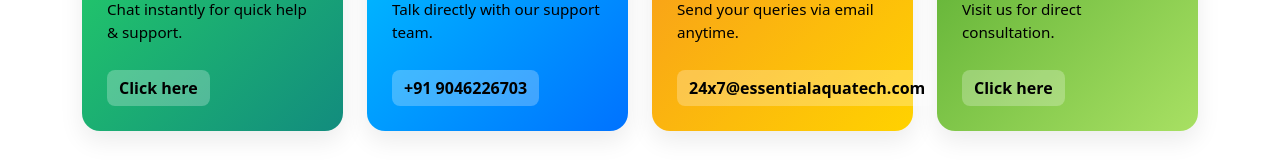
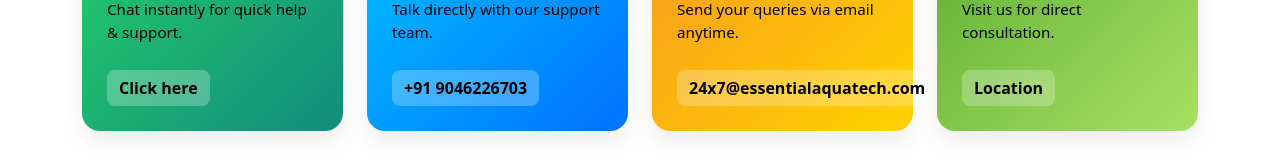
Before and after one commit to EssentitalAquatech/MeenammaBazaar, a React (Vite) app in the folder frontend/: page /contact in a window 1280 px wide. Shown: the part 460-620 px from the top of the page. Built offline with nearby package versions, Linux system fonts and the light colour scheme.

Commit message:
updated project

```diff
--- a/frontend/src/components/pages/Contact.jsx
+++ b/frontend/src/components/pages/Contact.jsx
@@ -93,7 +93,7 @@ const Contact = () => {
       rel="noreferrer"
       className="contact-link-btn"
     >
-      Click here
+      Location
     </a>
   </div>
 </div>
```
